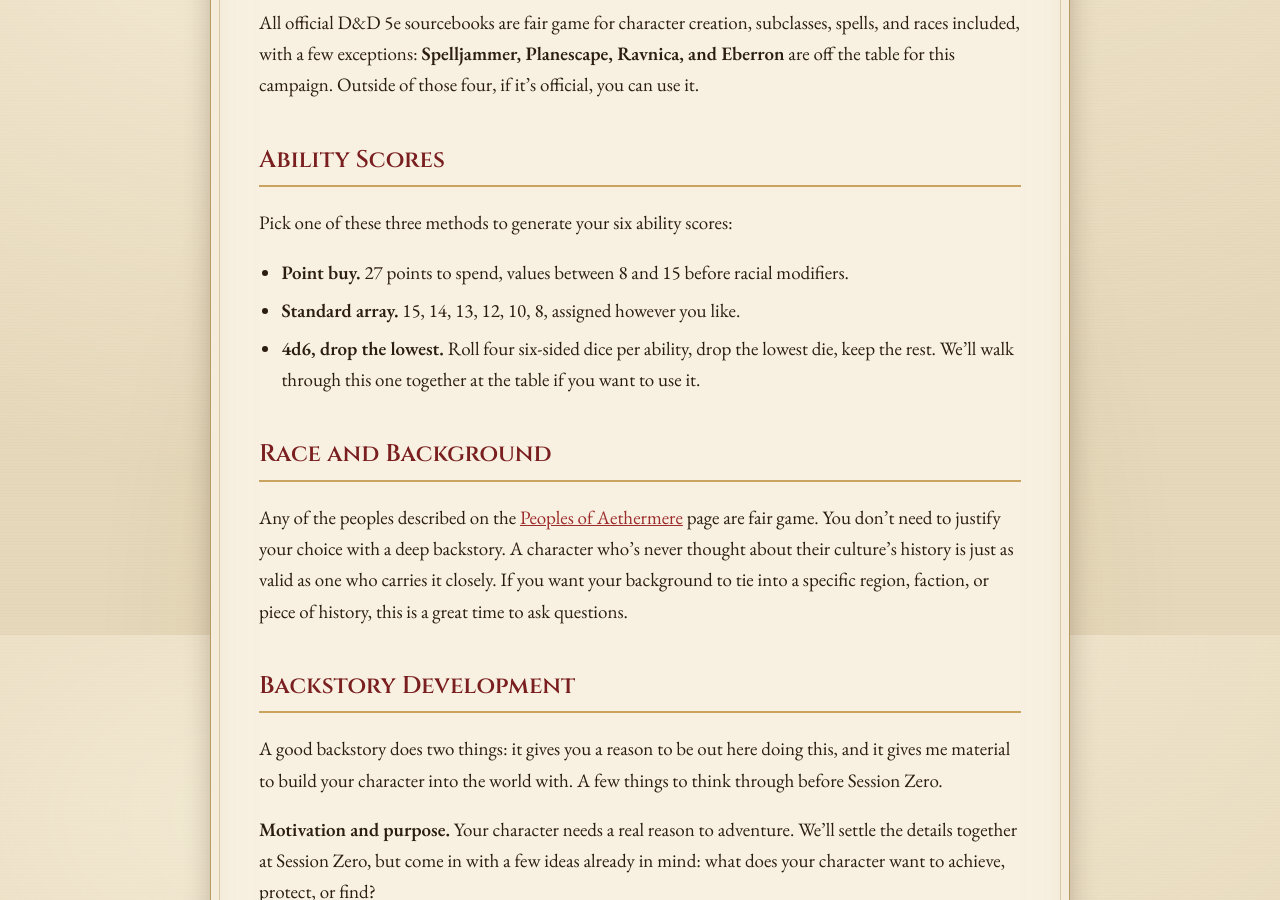
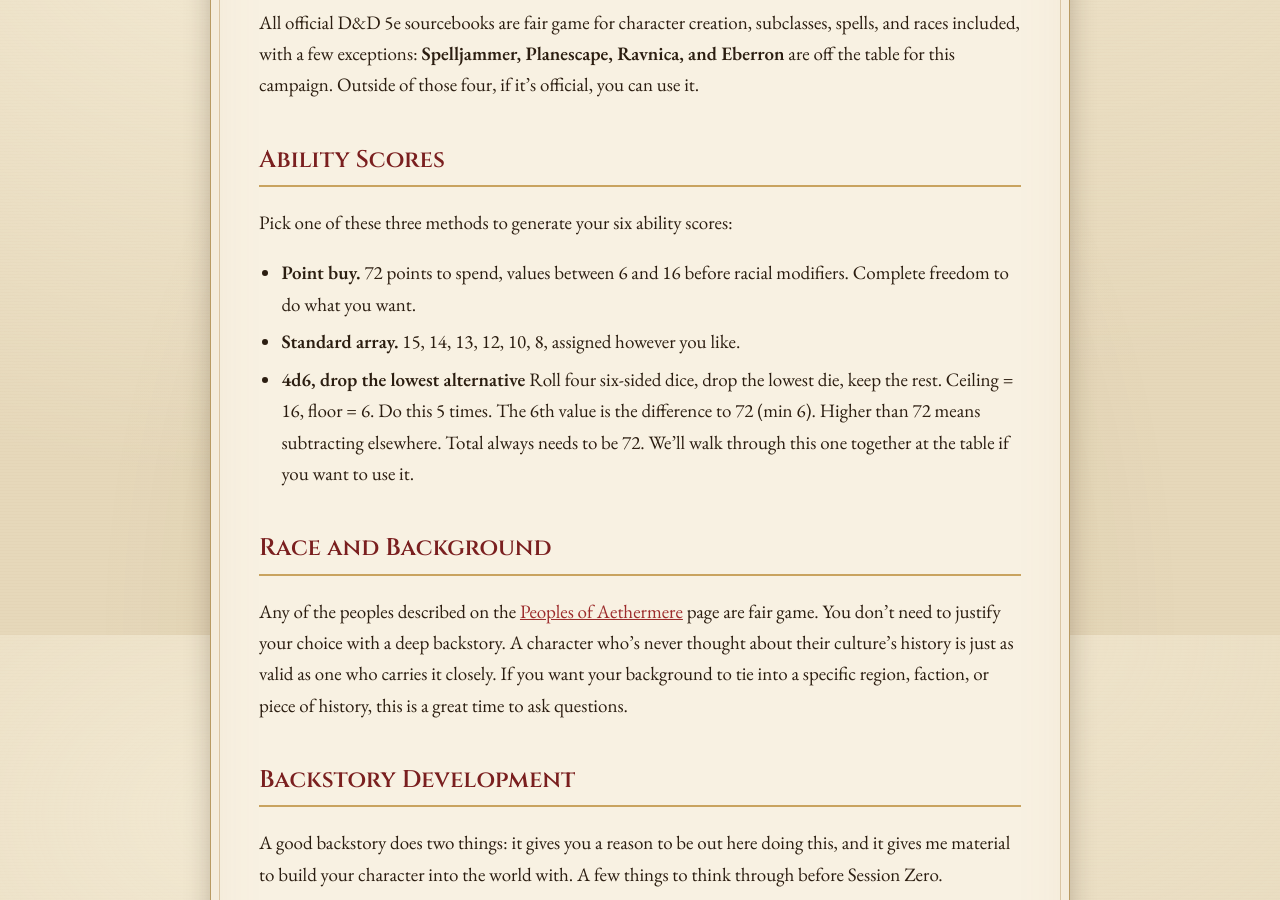
Before and after one commit to gijstemp/fallmark_campaign, a Jekyll site: the page built from characters/index.md, in a window 1280 px wide and 900 px high, scrolled down 1165 px. Built offline with Jekyll 4.4.1, drawn with Linux system fonts in a browser that asks for light colours.

Commit message:
more changes

```diff
--- a/characters/index.md
+++ b/characters/index.md
@@ -26,9 +26,9 @@ All official D&D 5e sourcebooks are fair game for character creation, subclasses
 
 Pick one of these three methods to generate your six ability scores:
 
-- **Point buy.** 27 points to spend, values between 8 and 15 before racial modifiers.
+- **Point buy.** 72 points to spend, values between 6 and 16 before racial modifiers. Complete freedom to do what you want.
 - **Standard array.** 15, 14, 13, 12, 10, 8, assigned however you like.
-- **4d6, drop the lowest.** Roll four six-sided dice per ability, drop the lowest die, keep the rest. We'll walk through this one together at the table if you want to use it.
+- **4d6, drop the lowest alternative** Roll four six-sided dice, drop the lowest die, keep the rest. Ceiling = 16, floor = 6. Do this 5 times. The 6th value is the difference to 72 (min 6). Higher than 72 means subtracting elsewhere. Total always needs to be 72. We'll walk through this one together at the table if you want to use it.
 
 ## Race and Background
 
```
